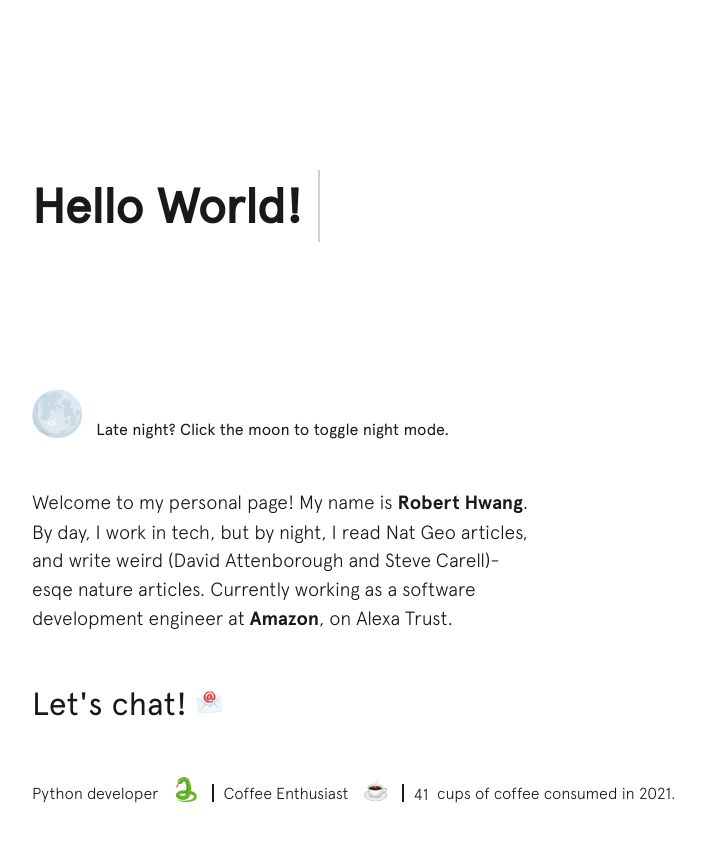
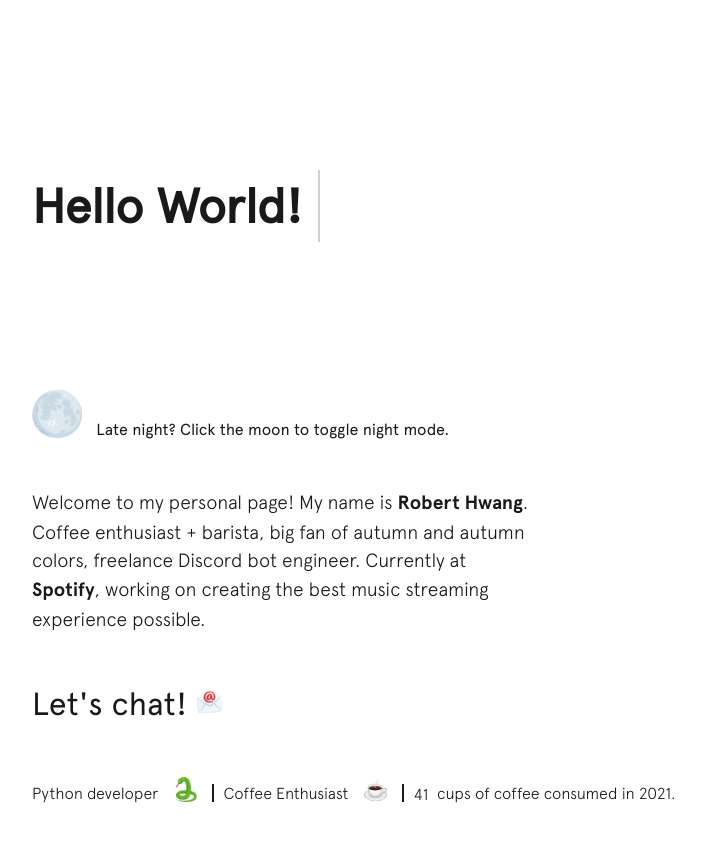
Before and after one commit to rhwang10/rhwang10.github.io, a Jekyll site: the page built from index.html, in a window 1280 px wide and 900 px high. Shown: the top 842 px of the window, without its empty margins (76-781 px from the left). Built offline with Jekyll 4.4.1, drawn with Linux system fonts in a browser that asks for light colours.

Commit message:
Update heading

```diff
--- a/_includes/intro.html
+++ b/_includes/intro.html
@@ -7,7 +7,7 @@
     <span>Late night? Click the moon to toggle night mode.</span>
   </div>
   <h2 class="intro__paragraph">
-    Welcome to my personal page! My name is <span class="name">Robert Hwang</span>. By day, I work in tech, but by night, I read Nat Geo articles, and write weird (David Attenborough and Steve Carell)-esqe nature articles. Currently working as a software development engineer at <span class="name">Amazon</span>, on Alexa Trust.
+    Welcome to my personal page! My name is <span class="name">Robert Hwang</span>. Coffee enthusiast + barista, big fan of autumn and autumn colors, freelance Discord bot engineer. Currently at <span class="name">Spotify</span>, working on creating the best music streaming experience possible.
   </h2>
   <a class="email_text" href="mailto:robert.t.hwang@gmail.com">
     <span class="intro__contact">Let's chat!<span class="emoji email"></span></span>
```
